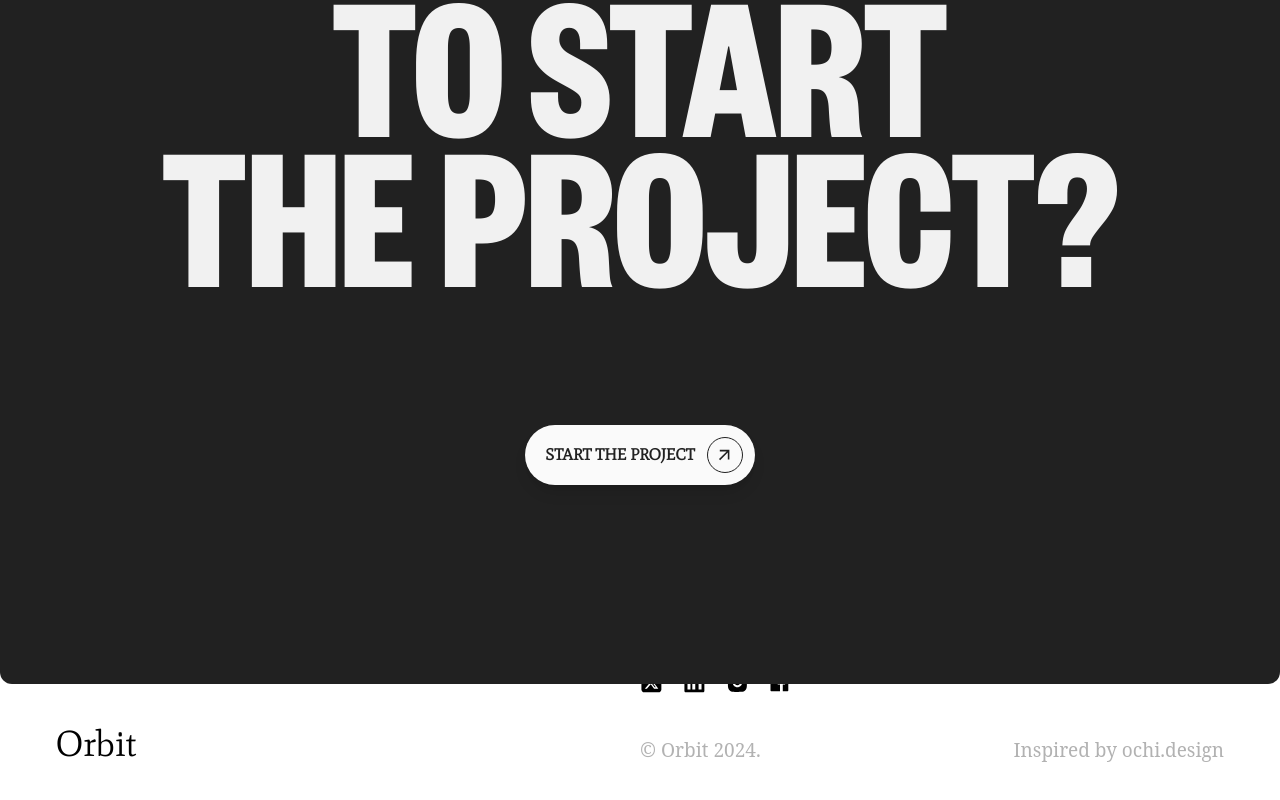
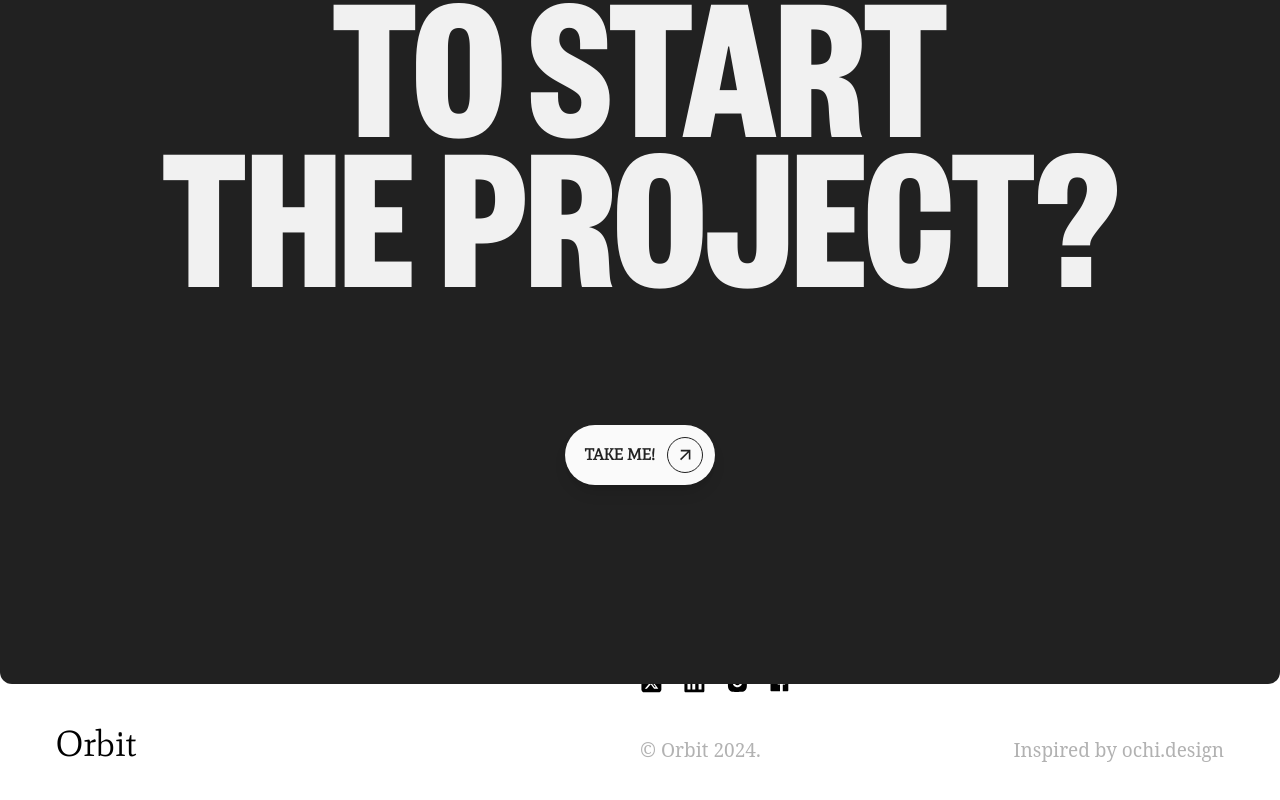
Before and after one commit to Shoaib-Imrann/Orbit, a React (Vite) app: page / in a window 1280 px wide. Shown: the part 7121-7921 px from the top of the page. Built offline with nearby package versions, Linux system fonts and the light colour scheme.

Commit message:
Updated Cta.jsx

```diff
--- a/src/components/Cta.jsx
+++ b/src/components/Cta.jsx
@@ -24,7 +24,7 @@ function Cta() {
           <div className=" z-50">
             <LaunchButton
               goto={"/contact"}
-              data={"start the project"}
+              data={"TAKE ME!"}
               color1={"#fafafa"}
               color2={"#212121"}
               iconclr2={"#212121"}
```
